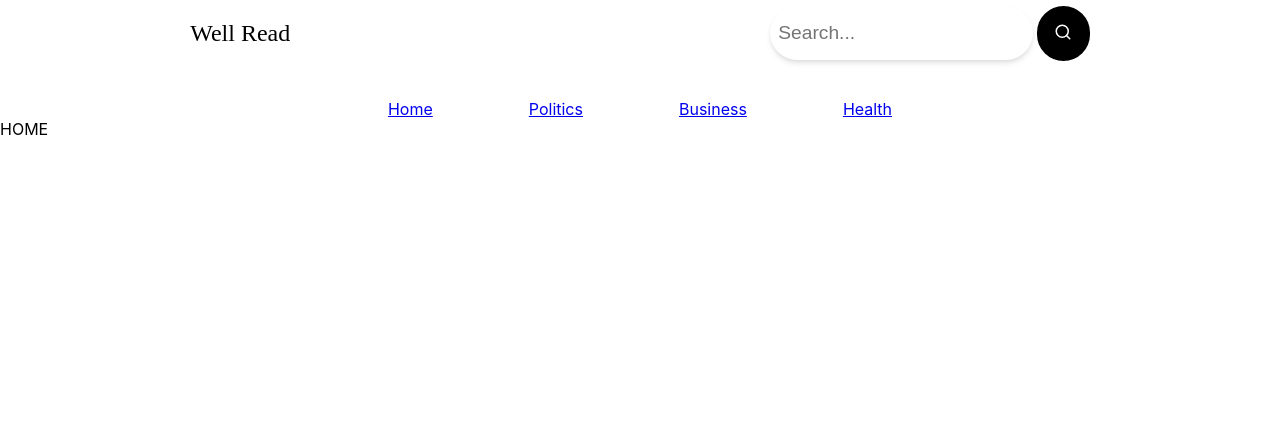
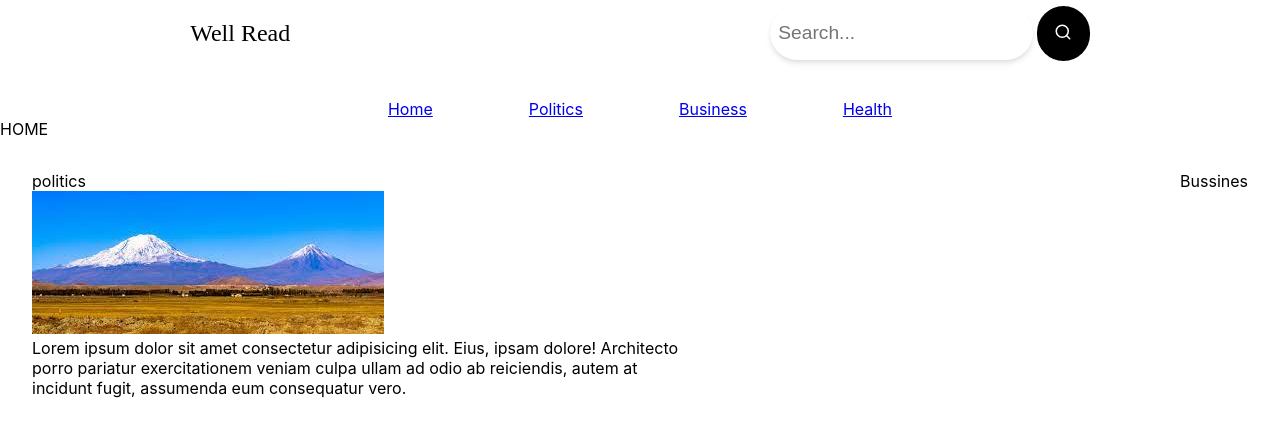
Before and after one commit to Jacsonrai/tutorClass, a React (Create React App) app: page / in a window 1280 px wide. Shown: the top 436 px of the page. Built offline with nearby package versions, Linux system fonts and the light colour scheme.

Commit message:
creat politicsand bussiness

```diff
--- a/src/App.js
+++ b/src/App.js
@@ -1,12 +1,14 @@
 import React from 'react'
 import {BrowserRouter} from 'react-router-dom'
 import Routing  from './Routing/Routing'
+import Home from './Home'
 export const App = () => {
   return (
     <>
     <BrowserRouter>
     <Routing/>
     </BrowserRouter>
+    <Home/>
     </>
   )
 }
--- /dev/null
+++ b/src/Component/Bussiness/Bussiness.jsx
@@ -0,0 +1,9 @@
+import React from 'react'
+
+function Bussiness() {
+  return (
+    <div>Bussines</div>
+  )
+}
+
+export default Bussiness
--- /dev/null
+++ b/src/Component/Politics/Politics.jsx
@@ -0,0 +1,21 @@
+import React from 'react'
+import Images from '../../Images.jpg'
+const Politics = () => {
+  return (
+    <>
+      <div>politics</div>
+      <div className='politicscontainer'>
+        <div className='imagecontainer'>
+          <img src={Images} alt="imageload" />
+        </div>
+        <div className='descriptioncontainer'>
+          <div>Lorem ipsum dolor sit amet consectetur adipisicing elit. Eius, ipsam dolore! Architecto porro pariatur exercitationem veniam culpa ullam ad odio ab reiciendis, autem at incidunt fugit, assumenda eum consequatur vero.</div>
+
+        </div>
+
+      </div>
+    </>
+  )
+}
+
+export default Politics
--- /dev/null
+++ b/src/Home.css
@@ -0,0 +1,9 @@
+
+
+
+.maincontiner{
+    display:flex;
+     justify-content: center;
+     margin: 2em;
+     column-gap: 30em;
+}
--- /dev/null
+++ b/src/Home.jsx
@@ -0,0 +1,25 @@
+import React from 'react'
+import './Home.css'
+
+import Bussiness from './Component/Bussiness/Bussiness'
+import Politics from './Component/Politics/Politics'
+const Home=()=> {
+  return (
+    <div className='Homecontainer' >
+      <div className='maincontiner'>
+        <div className='leftcontainer'>
+           <Politics/>
+
+        </div>
+        <div className='rightcontainer'>
+
+            <Bussiness/>
+
+        </div>
+
+      </div>
+    </div>
+  )
+}
+
+export default Home
```
Also changed, not shown: src/Component/Politics/politic.css (added), src/Images.jpg (added), src/images (1).jpg (added).
